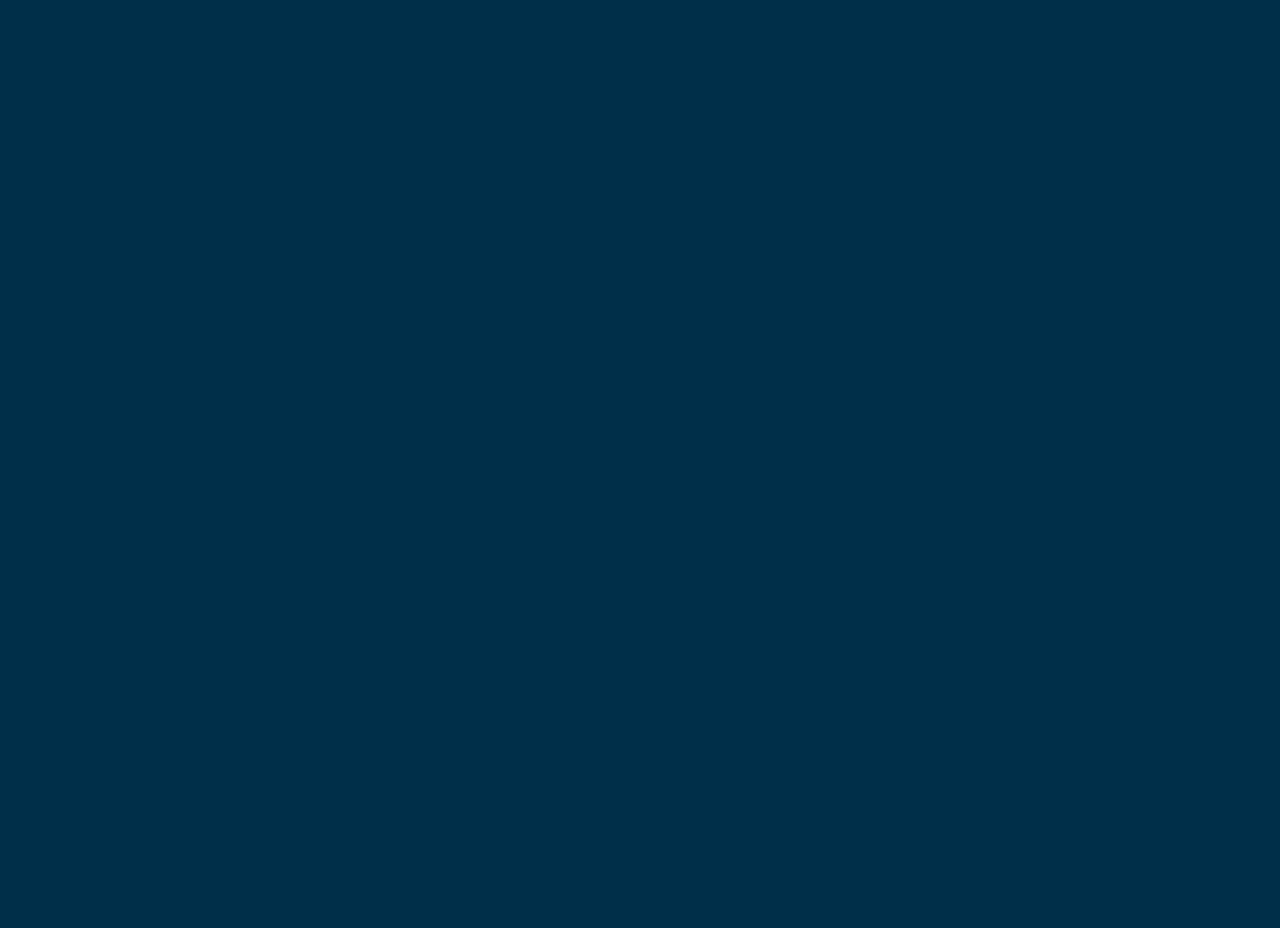
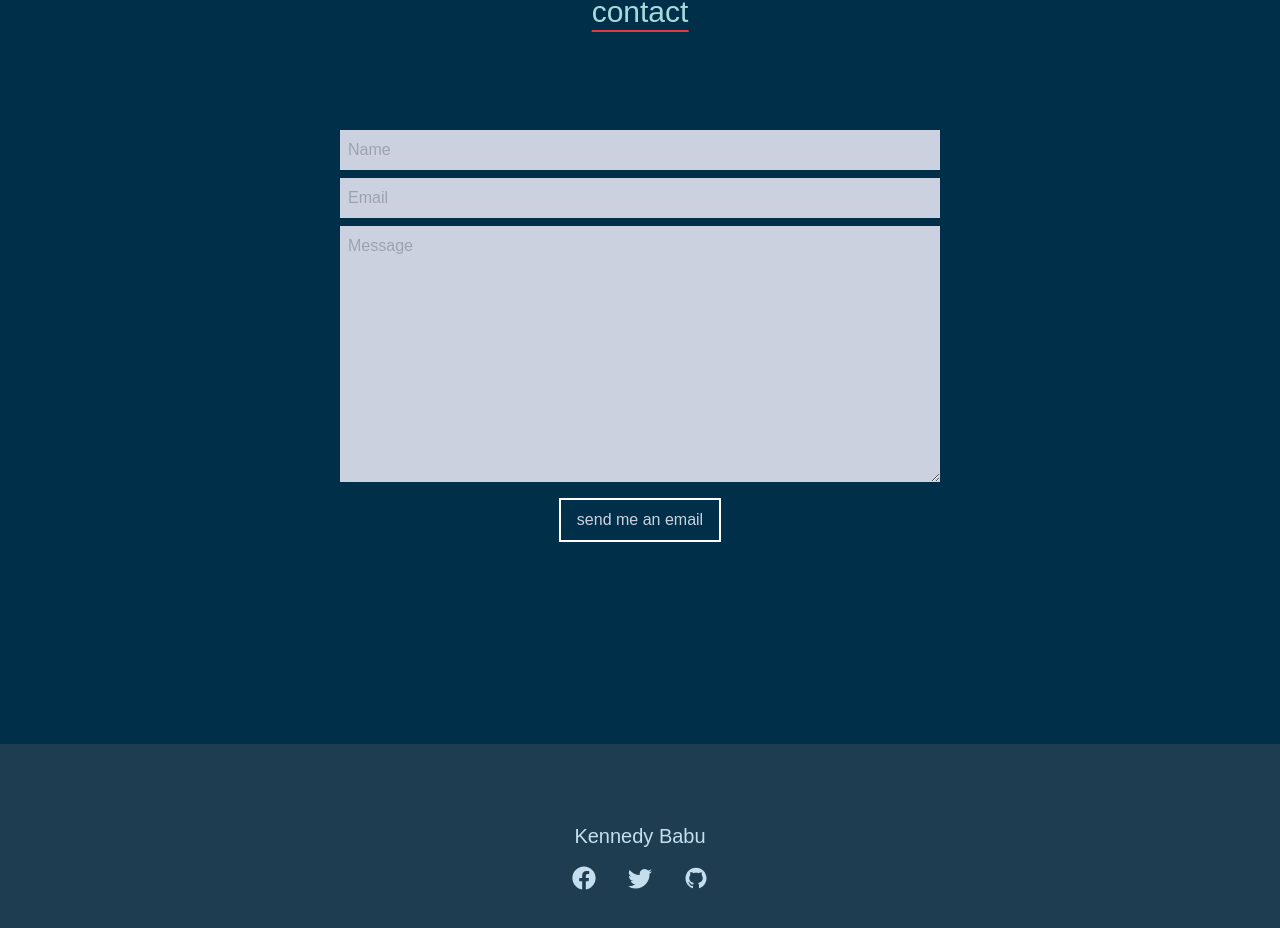
Before and after one commit to kennedybabu/personal-portfolio, a React (Create React App) app: page / in a window 1280 px wide. Shown: the part 2456-3384 px from the top of the page. Before the commit the page ends 2400 px from the top, so only its background shows below. Built offline with nearby package versions, Linux system fonts and the light colour scheme.

Commit message:
fix: fix issue with overlapping content

```diff
--- a/src/App.js
+++ b/src/App.js
@@ -1,7 +1,7 @@
 import Nav from "./components/Nav";
 import About from "./pages/About";
-// import Contact from "./pages/Contact";
-// import Footer from "./pages/Footer";
+import Contact from "./pages/Contact";
+import Footer from "./pages/Footer";
 import Hero from "./pages/Hero";
 import Projects from "./pages/Projects";
 
@@ -13,8 +13,8 @@ function App() {
       <Hero />
       <About />
       <Projects />
-      {/* <Contact /> */}
-      {/* <Footer /> */}
+      <Contact />
+      <Footer />
     </div>
   );
 }
--- /dev/null
+++ b/src/pages/Footer.jsx
@@ -0,0 +1,22 @@
+import React from 'react'
+import {AiOutlineGithub} from 'react-icons/ai'
+import {BsTwitter} from 'react-icons/bs'
+import {FaFacebook} from 'react-icons/fa'
+
+const Footer = () => {
+  return (
+    <div className='w-full h-[30vh] bg-[#1f3d50]' name='footer'>
+        {/* container */}
+        <div className='w-full h-full flex flex-col items-center justify-center'>
+            <h3 className='text-[#c5deee] text-xl text-bold'>Kennedy Babu</h3>
+            <div className='text-[#c5deee] w-full flex items-center justify-center'>
+                <a href="https://www.facebook.com/chustballer/" target='_blank' rel='noreferrer'><FaFacebook className='text-2xl m-4 hover:scale-120'/></a>
+                <a href="https://twitter.com/BadBoyYardie_" target='_blank' rel='noreferrer'><BsTwitter className='text-2xl m-4 hover:scale-120'/></a>
+                <a href="https://github.com/kennedybabu" target='_blank' rel='noreferrer'><AiOutlineGithub className='text-2xl m-4 hover:scale-120'/></a>
+            </div>
+        </div>
+    </div>
+  )
+}
+
+export default Footer
--- a/src/pages/Projects.jsx
+++ b/src/pages/Projects.jsx
@@ -10,7 +10,7 @@ import Sneakers  from '../assets/sneakers.png'
 const Projects = () => {
 
   return (
-    <div className='relative w-full h-[80vh] lg:h-screen flex items-center justify-center flex-col' name='projects'>
+    <div className='relative w-full h-full lg:h-screen flex items-center justify-center flex-col' name='projects'>
         <p className='my-8 md:my-0 md:absolute left-[100px] md:left-8 lg:left-[200px] top-[50px] text-3xl border-b-2 border-[#E63946] text-[#c5deee]'>some of my projects</p>
         <div className='grid md:grid-cols-2 px-8 lg:px-[200px] gap-[2rem] h-full'>
             <div className='projects-container'>
```
